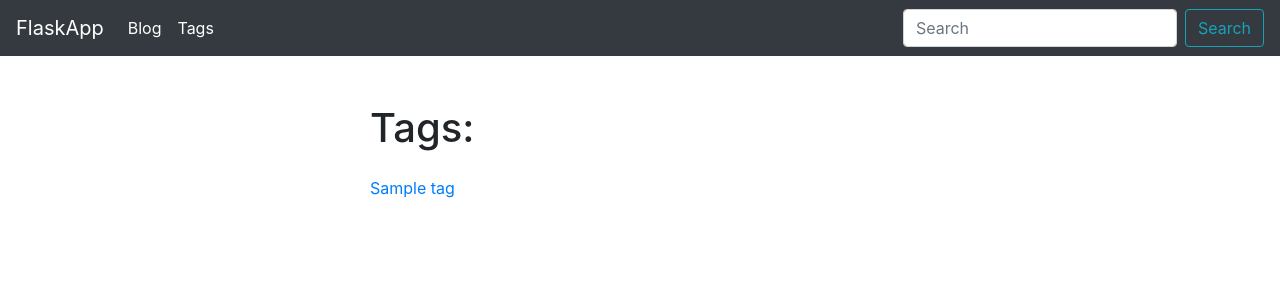
After one commit to IamOuttasight/Blog-Flask-Bootstrap, a Python web app: template app/blog/templates/blog/tags_list.html in a window 1280 px wide. The commit adds this page. Shown: the top 300 px of the page. Run offline with Jinja, Linux system fonts and the light colour scheme; the template is opened without the code that fills it: most values are stand-ins (such as "Sample title", 1, 10 or a date in 2020); some libraries are stand-ins or nearby versions.

Commit message:
Added 'Tags' tab, pagination to 'tag_details', csrf protection

```diff
--- a/app/app.py
+++ b/app/app.py
@@ -12,12 +12,16 @@ from flask_admin.contrib.sqla import ModelView
 from flask_security import SQLAlchemyUserDatastore
 from flask_security import Security
 from flask_security import current_user
+from flask_wtf.csrf import CSRFProtect
 
 from config import Configuration
 
 
 app = Flask(__name__)
 app.config.from_object(Configuration)
+
+### CSRF ###
+csrf = CSRFProtect(app)
 
 ### ORM ###
 db = SQLAlchemy(app)
--- a/app/blog/templates/blog/create_post.html
+++ b/app/blog/templates/blog/create_post.html
@@ -8,6 +8,7 @@
     <h1>Create new post:</h1>
 
     <form action="{{ url_for('blog.create_post') }}" method="post">
+        <input type="hidden" name="csrf_token" value="{{ csrf_token() }}">
         {% for field in form %}
             <div class="form-group">
                 {{ field.label(class='control-label') }}
--- a/app/blog/templates/blog/edit_post.html
+++ b/app/blog/templates/blog/edit_post.html
@@ -8,6 +8,7 @@
     <h1>Edit post:</h1>
 
     <form action="{{ url_for('blog.edit_post', slug=post.slug) }}" method="post">
+        <input type="hidden" name="csrf_token" value="{{ csrf_token() }}">
         {% for field in form %}
             <div class="form-group">
                 {{ field.label(class='control-label') }}
--- /dev/null
+++ b/app/blog/templates/blog/tags_list.html
@@ -0,0 +1,16 @@
+{% extends 'base.html' %}
+
+{% block title %}
+    All tags
+{% endblock %}
+
+{% block content %}
+    <h1>Tags:</h1>
+    {% for tag in tags %}
+        <div class="mt-4">
+            <a href="{{ url_for('blog.tag_details', slug=tag.slug) }}">
+                {{ tag.title }}
+            </a>
+        </div>
+    {% endfor %}
+{% endblock %}
--- a/app/templates/base.html
+++ b/app/templates/base.html
@@ -13,7 +13,7 @@
 
 <body>
     <nav class="navbar navbar-expand-lg navbar-dark bg-dark">
-        <a class="navbar-brand" href="{{ url_for('index') }}">Home</a>
+        <a class="navbar-brand" href="#">FlaskApp</a>
         <button class="navbar-toggler" type="button" data-toggle="collapse" data-target="#navbarSupportedContent"
             aria-controls="navbarSupportedContent" aria-expanded="false" aria-label="Toggle navigation">
             <span class="navbar-toggler-icon"></span>
@@ -23,8 +23,8 @@
                 <li class="nav-item active">
                     <a class="nav-link" href="{{ url_for('blog.index') }}">Blog</a>
                 </li>
-                <li class="nav-item">
-                    <a class="nav-link" href="#">Link</a>
+                <li class="nav-item active">
+                    <a class="nav-link" href="{{ url_for('blog.tags_list') }}">Tags</a>
                 </li>
                 <li class="nav-item active">
                     {% if current_user.has_role('admin') %}
--- a/app/templates/security/_messages.html
+++ b/app/templates/security/_messages.html
@@ -1,4 +1,4 @@
-{%- with messages = get_flashed_messages(with_categories=true) -%}
+{% with messages = get_flashed_messages(with_categories=true) %}
     {% if messages %}
         <div class="flashes">
             {% for category, message in messages %}
@@ -6,4 +6,4 @@
             {% endfor %}
         </div>
     {% endif %}
-{%- endwith %}
+{% endwith %}
--- a/app/templates/security/login_user.html
+++ b/app/templates/security/login_user.html
@@ -9,6 +9,7 @@
 	{% include "security/_messages.html" %}
 	<h1>{{ _('Login') }}</h1>
 	<form action="{{ url_for_security('login') }}" method="POST" name="login_user_form">
+		<input type="hidden" name="csrf_token" value="{{ csrf_token() }}">
 		{{ login_user_form.hidden_tag() }}
 		{{ render_field_with_errors(login_user_form.email, class='form-control') }}
 		{{ render_field_with_errors(login_user_form.password, class='form-control') }}
```
Also changed, not shown: app/blog/blueprint.py (+22 -8 lines), app/blog/templates/blog/_pagination.html (added, +17 -0 lines), app/blog/templates/blog/index.html (+1 -17 lines), app/blog/templates/blog/tag_details.html (+10 -1 lines). Lines whose indentation alone changed are shown as unchanged.
